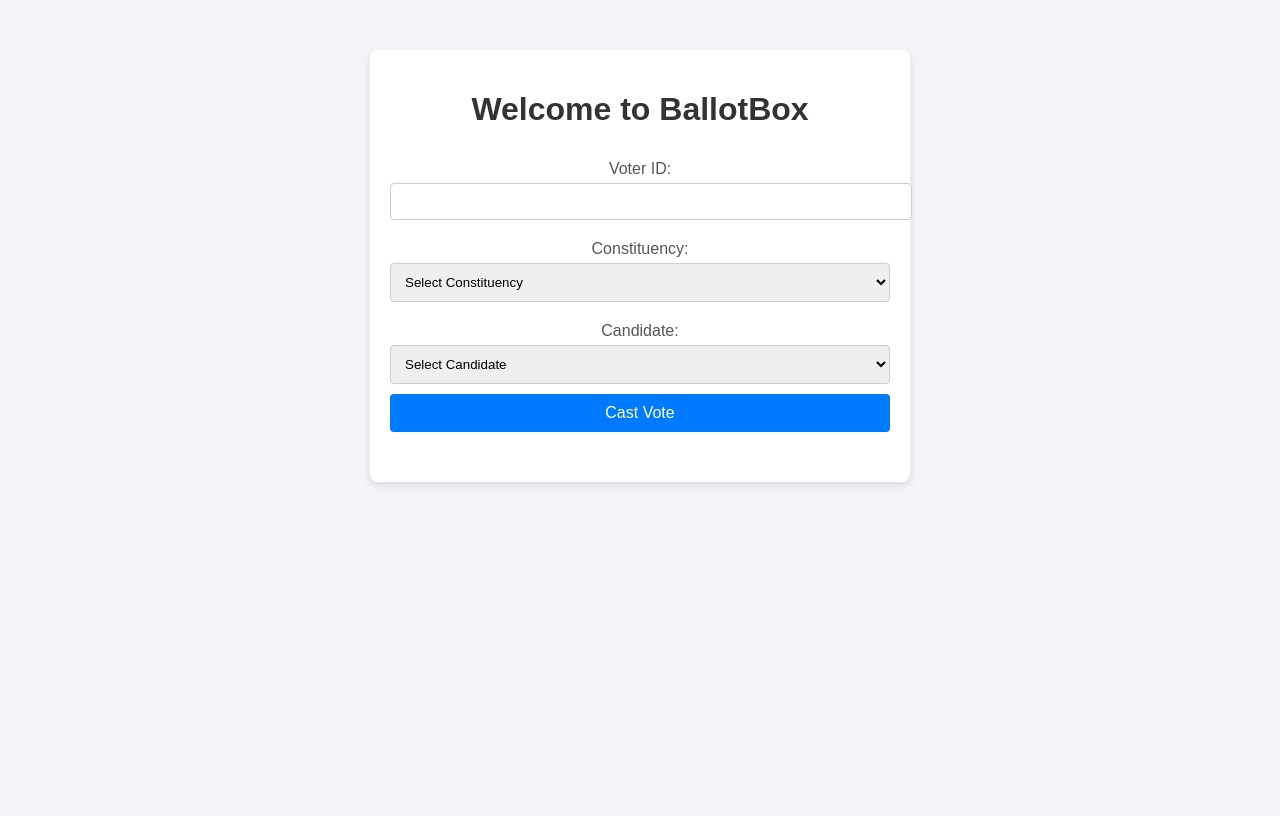
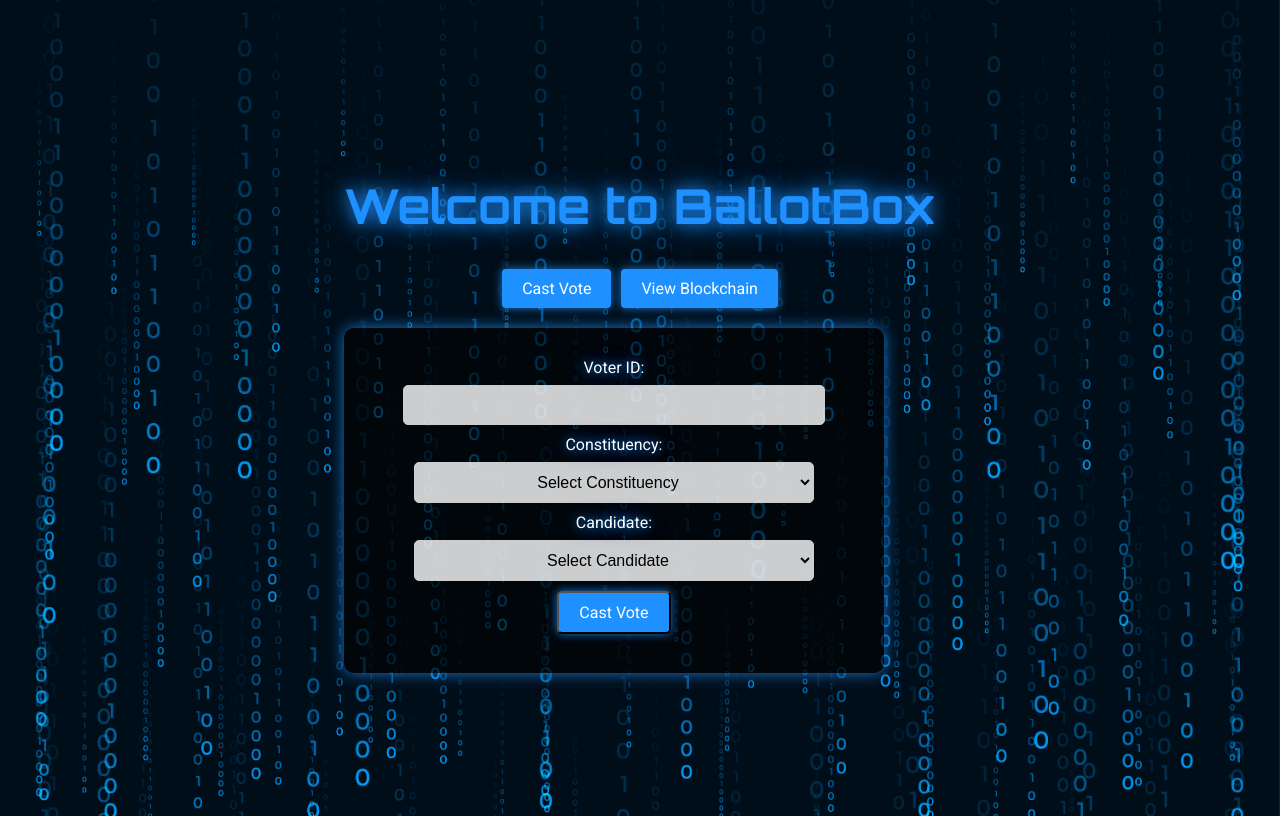
Before and after one commit to anushreejha/BallotBox, a PHP site: page / in a window 1280 px wide. Before the commit the page ends 486 px from the top, so only its background shows below. Run offline with PHP 8.4, Linux system fonts and the light colour scheme.

Commit message:
moving bg, updated ui

```diff
--- a/frontend/index.html
+++ b/frontend/index.html
@@ -5,10 +5,18 @@
     <meta name="viewport" content="width=device-width, initial-scale=1.0">
     <title>BallotBox Voting System</title>
     <link rel="stylesheet" href="styles.css">
+    <link href="https://fonts.googleapis.com/css2?family=Orbitron:wght@400;700&family=Roboto:wght@400;500;700&display=swap" rel="stylesheet">
 </head>
 <body>
     <div class="container">
         <h1>Welcome to BallotBox</h1>
+
+        <nav>
+            <button id="voteTab">Cast Vote</button>
+            <button id="blockchainTab">View Blockchain</button>
+        </nav>
+
+        <div id="voteSection">
             <form id="voteForm">
                 <label for="voterId">Voter ID:</label>
                 <input type="text" id="voterId" name="voterId" required>
@@ -33,6 +41,13 @@
             </form>
             <p id="responseMessage"></p>
         </div>
+
+        <div id="blockchainSection" style="display:none;">
+            <button id="fetchBlockchain">Fetch Blockchain</button>
+            <div id="blockchainData"></div>
+        </div>
+    </div>
+
     <script src="script.js"></script>
 </body>
 </html>
--- a/frontend/script.js
+++ b/frontend/script.js
@@ -1,14 +1,39 @@
-document.getElementById("voteForm").addEventListener("submit", async function (e) {
+document.addEventListener("DOMContentLoaded", function () {
+    const voteForm = document.getElementById("voteForm");
+    const responseMessage = document.getElementById("responseMessage");
+    const blockchainSection = document.getElementById("blockchainSection");
+    const voteSection = document.getElementById("voteSection");
+    const blockchainData = document.getElementById("blockchainData");
+
+    // Tab Switching
+    document.getElementById("voteTab").addEventListener("click", function () {
+        voteSection.style.display = "block";
+        blockchainSection.style.display = "none";
+    });
+
+    document.getElementById("blockchainTab").addEventListener("click", function () {
+        voteSection.style.display = "none";
+        blockchainSection.style.display = "block";
+    });
+
+    // Cast Vote
+    voteForm.addEventListener("submit", async function (e) {
         e.preventDefault();
 
         const voterId = document.getElementById("voterId").value;
         const constituency = document.getElementById("constituency").value;
         const candidate = document.getElementById("candidate").value;
 
+        if (!voterId || !constituency || !candidate) {
+            responseMessage.innerText = "All fields are required!";
+            responseMessage.style.color = "red";
+            return;
+        }
+
         const voteData = {
             voter_id: voterId,
             constituency: constituency,
-        candidate: candidate
+            candidate: candidate,
         };
 
         try {
@@ -22,11 +47,33 @@
 
             const result = await response.json();
             if (response.ok) {
-            document.getElementById("responseMessage").innerText = "Vote cast successfully!";
+                responseMessage.innerText = "Vote cast successfully!";
+                responseMessage.style.color = "green";
+                voteForm.reset();
             } else {
-            document.getElementById("responseMessage").innerText = `Error: ${result.error}`;
+                responseMessage.innerText = `Error: ${result.error}`;
+                responseMessage.style.color = "red";
             }
         } catch (error) {
-        document.getElementById("responseMessage").innerText = "Error connecting to the server.";
+            responseMessage.innerText = "Error connecting to the server.";
+            responseMessage.style.color = "red";
         }
     });
+
+    // Fetch Blockchain
+    document.getElementById("fetchBlockchain").addEventListener("click", async function () {
+        blockchainData.innerHTML = "Fetching blockchain data...";
+        try {
+            const response = await fetch("http://127.0.0.1:10000/blockchain");
+            const result = await response.json();
+
+            if (response.ok) {
+                blockchainData.innerHTML = `<pre>${JSON.stringify(result, null, 2)}</pre>`;
+            } else {
+                blockchainData.innerHTML = `Error: ${result.error}`;
+            }
+        } catch (error) {
+            blockchainData.innerHTML = "Error connecting to the server.";
+        }
+    });
+});
--- a/frontend/styles.css
+++ b/frontend/styles.css
@@ -1,56 +1,114 @@
-body {
-    font-family: Arial, sans-serif;
-    background-color: #f4f4f9;
-    margin: 0;
-    padding: 0;
+nav {
+    margin-bottom: 20px;
+    display: flex;
+    justify-content: center;
 }
 
-.container {
-    max-width: 500px;
-    margin: 50px auto;
-    padding: 20px;
-    background: #fff;
-    border-radius: 8px;
-    box-shadow: 0 4px 8px rgba(0, 0, 0, 0.1);
+nav button {
+    padding: 10px 20px;
+    margin: 0 5px;
+    border: none;
+    background-color: #1e90ff;
+    color: white;
+    border-radius: 4px;
+    cursor: pointer;
+    font-family: 'Roboto', sans-serif;
+    font-size: 16px;
+    box-shadow: 0 0 10px rgba(30, 144, 255, 0.8);
+}
+
+nav button:hover {
+    box-shadow: 0 0 15px rgba(30, 144, 255, 1);
+}
+
+#blockchainData {
+    margin-top: 20px;
+    text-align: left;
+    font-family: monospace;
+    background: rgba(249, 249, 249, 0.8);
+    padding: 10px;
+    border: 1px solid #ccc;
+    border-radius: 4px;
+    overflow-x: auto;
+    color: #333;
+}
+
+body {
+    font-family: 'Roboto', sans-serif;
+    background: url('bg.jpg') repeat;
+    background-size: cover;
+    color: #1e90ff;
+    text-shadow: 0 0 10px rgba(30, 144, 255, 0.8), 0 0 20px rgba(30, 144, 255, 0.8);
+    display: flex;
+    justify-content: center;
+    align-items: center;
+    height: 100vh;
+    animation: moveBackground 10s linear infinite;
+}
+
+h1 {
+    font-family: 'Orbitron', sans-serif;
+    font-size: 3rem;
+    text-align: center;
+    text-shadow: 0 0 15px rgba(30, 144, 255, 0.8), 0 0 30px rgba(30, 144, 255, 0.8);
+}
+
+@keyframes moveBackground {
+    0% { background-position: 0 0; }
+    100% { background-position: 100% 100%; }
+}
+
+button {
+    font-family: 'Roboto', sans-serif;
+    font-size: 16px;
+    padding: 10px 20px;
+    border-radius: 5px;
+    background-color: #1e90ff;
+    color: white;
+    cursor: pointer;
+    box-shadow: 0 0 10px rgba(30, 144, 255, 0.8);
+    display: block;
+    margin: 10px auto;
+}
+
+button:hover {
+    box-shadow: 0 0 15px rgba(30, 144, 255, 1);
+}
+
+#responseMessage {
+    text-align: center;
+    font-size: 1.2rem;
+    font-weight: bold;
+    margin-top: 15px;
+    color: #fff;
+}
+
+label {
+    display: block;
+    margin: 10px 0 5px;
+    font-size: 1rem;
+    color: #fff;
+}
+
+input[type="text"], select {
+    width: calc(100% - 20px);
+    max-width: 400px;
+    display: block;
+    margin: 8px auto;
+    padding: 10px;
+    border-radius: 5px;
+    border: 1px solid #ccc;
+    background: rgba(255, 255, 255, 0.8);
+    font-size: 1rem;
     text-align: center;
 }
 
-h1 {
-    color: #333;
+#voteSection, #blockchainSection {
+    padding: 20px;
+    background: rgba(0, 0, 0, 0.6);
+    border-radius: 10px;
+    box-shadow: 0 0 15px rgba(30, 144, 255, 0.8);
+    text-align: center;
+    width: 90%;
+    max-width: 500px;
 }
-
-form {
-    display: flex;
-    flex-direction: column;
-}
-
-label {
-    margin-top: 10px;
-    margin-bottom: 5px;
-    color: #555;
-}
-
-input, select, button {
-    padding: 10px;
-    margin-bottom: 10px;
-    border: 1px solid #ccc;
-    border-radius: 4px;
-    width: 100%;
-}
-
-button {
-    background-color: #007BFF;
-    color: white;
-    border: none;
-    cursor: pointer;
-    font-size: 16px;
-}
-
-button:hover {
-    background-color: #0056b3;
-}
-
-p {
-    margin-top: 20px;
-    color: green;
-}
```
Also changed, not shown: frontend/bg.jpg (added). Lines whose indentation alone changed are shown as unchanged.
